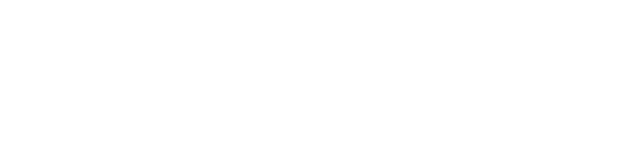
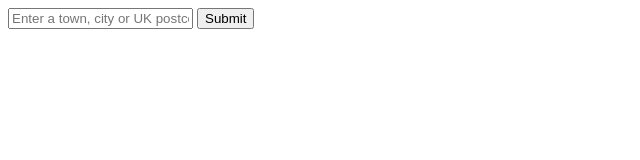
Before and after one commit to Elliot-Akande/weather-app, a website built with webpack: page index.html in a window 1280 px wide. Shown: the whole page, without its empty margins (0-640 px from the left). Built offline with nearby package versions, Linux system fonts and the light colour scheme.

Commit message:
Add location form

```diff
--- a/index.html
+++ b/index.html
@@ -5,6 +5,16 @@
     <title>Weather App</title>
   </head>
   <body>
-    <div class="container"></div>
+    <main>
+      <form>
+        <input
+          type="text"
+          placeholder="Enter a town, city or UK postcode"
+          id="location"
+          title="Location"
+        />
+        <button class="submit">Submit</button>
+      </form>
+    </main>
   </body>
 </html>
```
